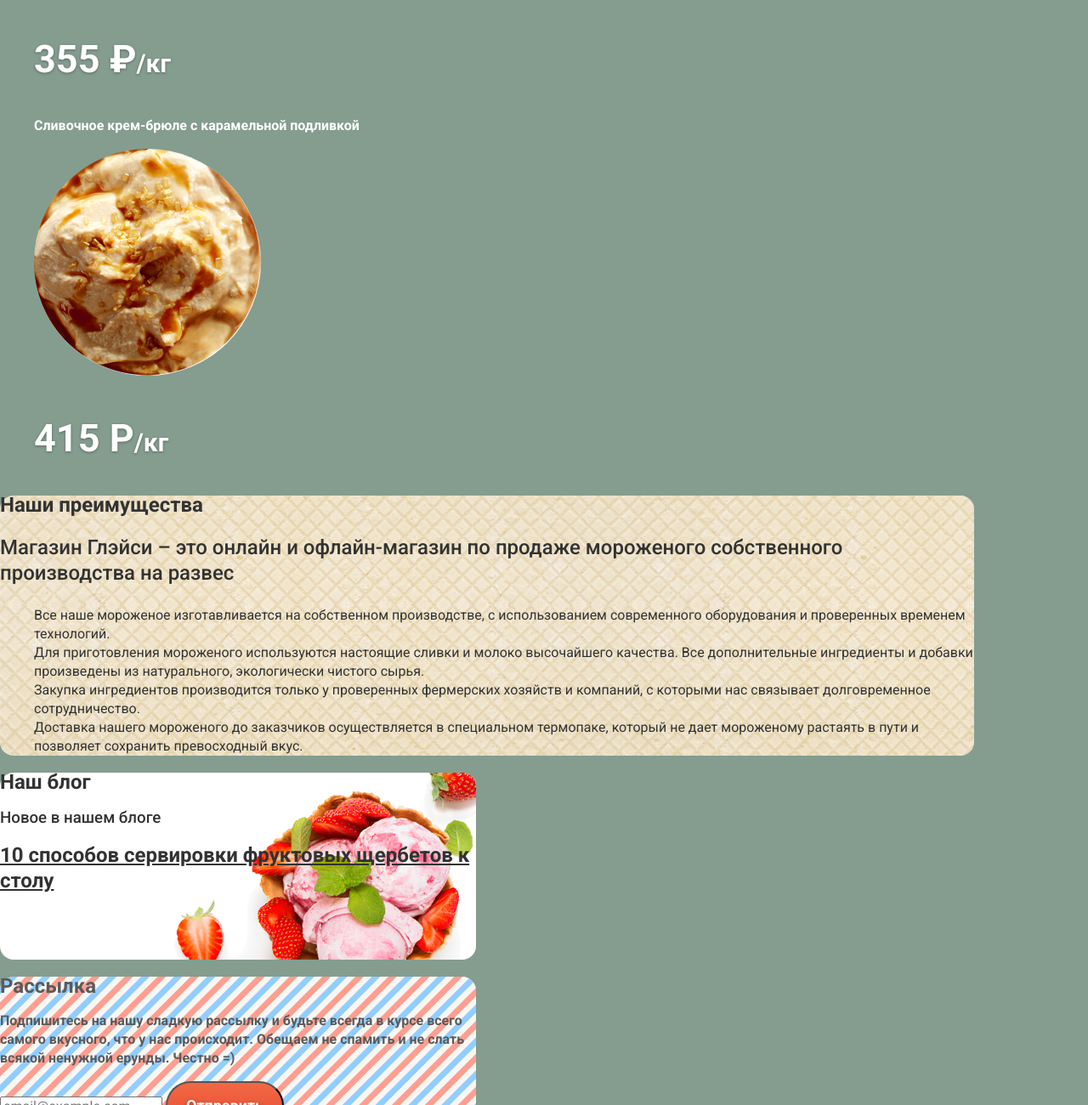
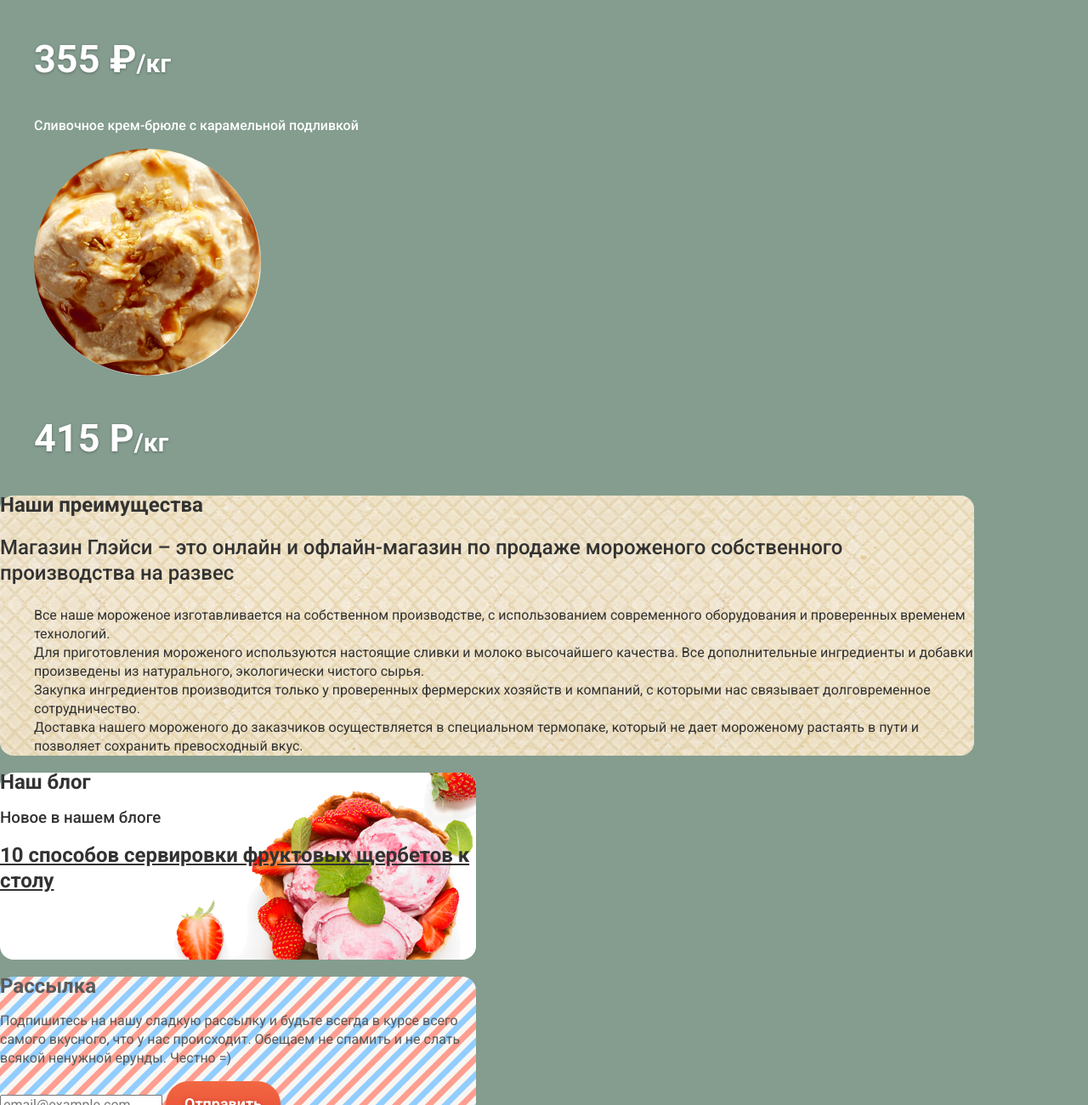
Before and after one commit to nehbeTo/1707459-gllacy-30, a plain HTML site: page index.html in a window 1280 px wide. Shown: the part 3117-4417 px from the top of the page at 85% size. Drawn offline with Linux system fonts and the light colour scheme.

Commit message:
Внёс правки стилей на главной

```diff
--- a/css/style.css
+++ b/css/style.css
@@ -257,6 +257,7 @@
 }
 
 .hit-name-link {
+    font-weight: 500;
     color: var(--basic-white);
     text-decoration: none;
 }
@@ -330,11 +331,13 @@
     color: var(--basic-gray);
     background: var(--basic-white) url(../img/backgrounds/subscribe-background.jpg) no-repeat;
     border-radius: 16px;
+    font-weight: 400;
 }
 
 .subscribe-button {
     box-shadow: 0px 2px 2px rgba(172, 16, 0, 0.64);
     text-align: center;
+    border: none;
 }
 
 /* Contacts */
```
